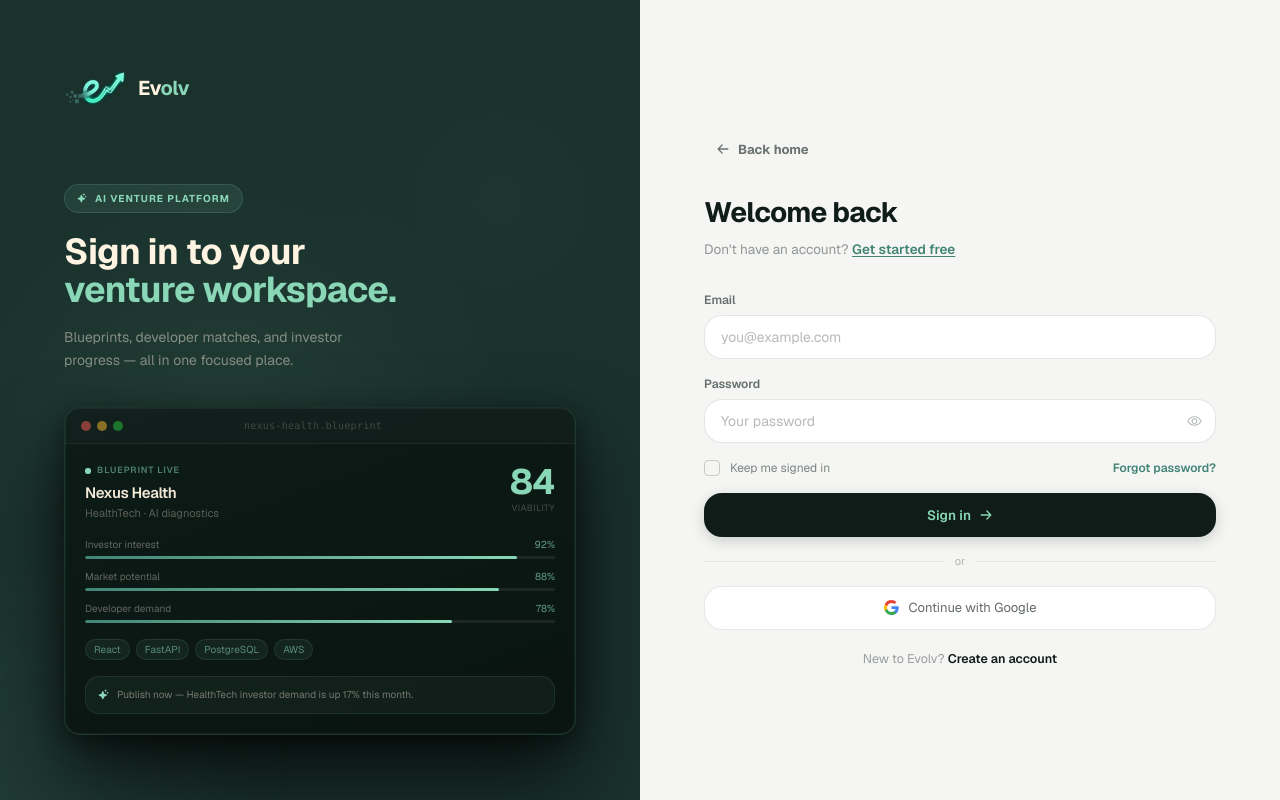
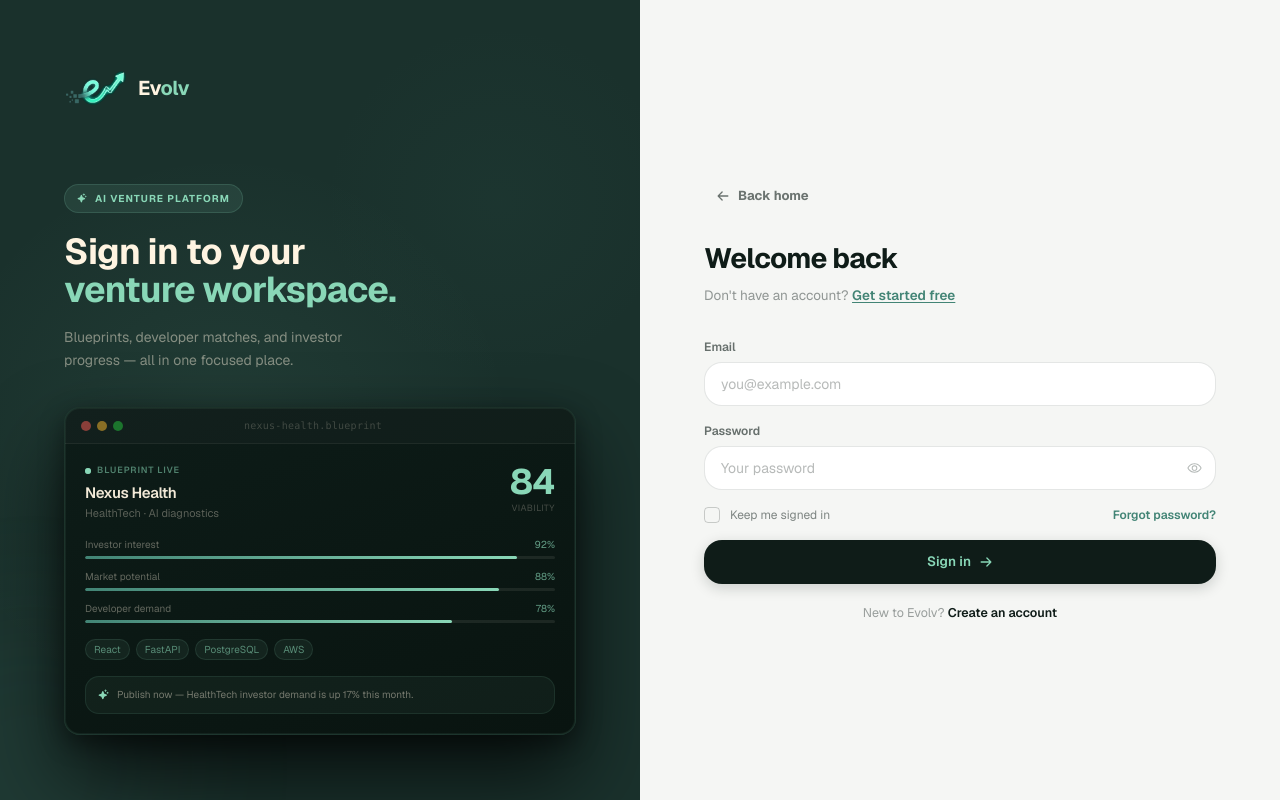
Before and after one commit to Ashhadk7/Evolv, a Next.js app in the folder frontend/: page /sign-in in a window 1280 px wide. Built offline with nearby package versions, Linux system fonts and the light colour scheme; no server answers.

Commit message:
fix(auth): remove Continue with Google button from sign-in form for now

```diff
--- a/frontend/src/features/auth/components/sign-in-form.tsx
+++ b/frontend/src/features/auth/components/sign-in-form.tsx
@@ -186,43 +186,7 @@ export function SignInForm() {
             <ArrowRight size={14} weight="bold" />
           </motion.button>
 
-          <div className="flex items-center gap-3">
-            <div className="h-px flex-1" style={{ background: "rgba(15,28,24,0.08)" }} />
-            <span className="text-[11px]" style={{ color: "rgba(15,28,24,0.3)" }}>
-              or
-            </span>
-            <div className="h-px flex-1" style={{ background: "rgba(15,28,24,0.08)" }} />
-          </div>
 
-          <button
-            type="button"
-            className="flex h-11 w-full items-center justify-center gap-2.5 rounded-xl border text-[13px] transition-all hover:bg-white/70"
-            style={{
-              background: "#ffffff",
-              borderColor: "rgba(15,28,24,0.1)",
-              color: "rgba(15,28,24,0.65)",
-            }}
-          >
-            <svg width="15" height="15" viewBox="0 0 18 18" fill="none">
-              <path
-                d="M17.64 9.2c0-.637-.057-1.251-.164-1.84H9v3.481h4.844c-.209 1.125-.843 2.078-1.796 2.717v2.258h2.908c1.702-1.567 2.684-3.874 2.684-6.615z"
-                fill="#4285F4"
-              />
-              <path
-                d="M9 18c2.43 0 4.467-.806 5.956-2.184l-2.908-2.258c-.806.54-1.837.86-3.048.86-2.344 0-4.328-1.584-5.036-3.711H.957v2.332A8.997 8.997 0 009 18z"
-                fill="#34A853"
-              />
-              <path
-                d="M3.964 10.707A5.41 5.41 0 013.682 9c0-.593.102-1.17.282-1.707V4.961H.957A8.996 8.996 0 000 9c0 1.452.348 2.827.957 4.039l3.007-2.332z"
-                fill="#FBBC05"
-              />
-              <path
-                d="M9 3.58c1.321 0 2.508.454 3.44 1.345l2.582-2.58C13.463.891 11.426 0 9 0A8.997 8.997 0 00.957 4.96L3.964 7.293C4.672 5.163 6.656 3.58 9 3.58z"
-                fill="#EA4335"
-              />
-            </svg>
-            Continue with Google
-          </button>
 
           <p className="pt-1 text-center text-[12.5px]" style={{ color: "rgba(15,28,24,0.4)" }}>
             New to Evolv?{" "}
```
